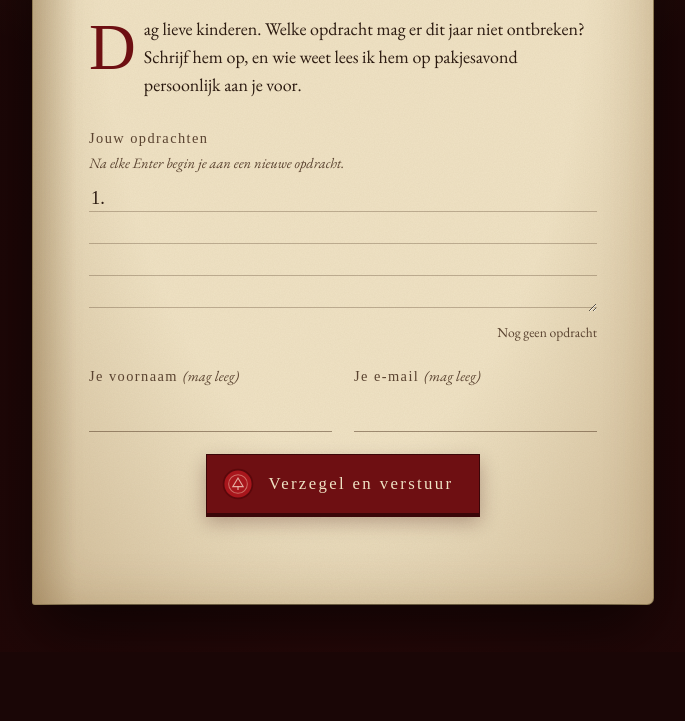
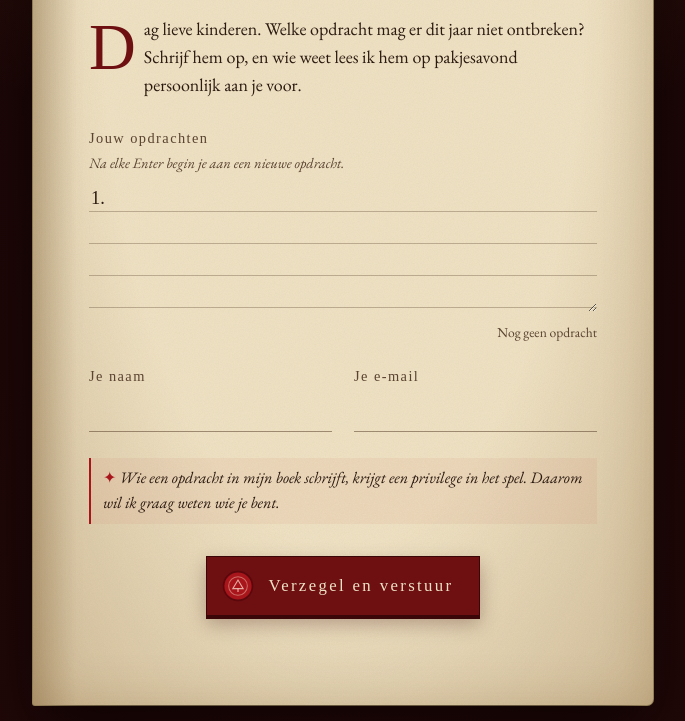
Before and after one commit to spacerund/sinterklaasspel, a plain HTML site: page index.html in a window 1280 px wide. Shown: the part 511-1232 px from the top of the page, without its empty margins (297-982 px from the left). Before the commit the page ends 1163 px from the top, so only its background shows below. Drawn offline with nearby package versions, Linux system fonts and the light colour scheme; a web font is replaced by a local one.

Commit message:
Teaser: naam en e-mail verplicht, met notitie over een privilege in het spel
Co-Authored-By: Claude Opus 5.5 <noreply@anthropic.com>

```diff
--- a/index.html
+++ b/index.html
@@ -89,6 +89,8 @@
   textarea:focus { background-image: repeating-linear-gradient(transparent 0 31px, rgba(110,15,18,.45) 31px 32px); }
   .teller { text-align: right; font-size: .85rem; color: var(--inkt-zacht); margin-top: 2px; }
   .hint { font-style: italic; color: var(--inkt-zacht); font-size: .9rem; margin: -2px 0 6px; }
+  .notitie { font-style: italic; font-size: 1rem; margin: 4px 0 10px; padding: 8px 12px; border-left: 2px solid #a8161c; background: rgba(168,22,28,.05); }
+  .notitie .ster { color: #a8161c; font-style: normal; }
   .keuzes { display: flex; flex-wrap: wrap; gap: 8px 20px; }
   .keuzes label { font-family: "EB Garamond", serif; letter-spacing: 0; font-size: 1.05rem; color: var(--inkt); display: flex; align-items: center; gap: 8px; margin: 0; cursor: pointer; }
   input[type=radio], input[type=checkbox] { accent-color: var(--leer); width: 18px; height: 18px; margin: 0; }
@@ -200,14 +202,16 @@
 
         <div class="twee">
           <div>
-            <label for="naam">Je voornaam <span class="optioneel">(mag leeg)</span></label>
-            <input type="text" id="naam" name="naam" maxlength="40" autocomplete="given-name">
+            <label for="naam">Je naam</label>
+            <input type="text" id="naam" name="naam" maxlength="40" autocomplete="name" required>
           </div>
           <div>
-            <label for="email">Je e-mail <span class="optioneel">(mag leeg)</span></label>
-            <input type="email" id="email" name="email" maxlength="120" autocomplete="email" inputmode="email">
+            <label for="email">Je e-mail</label>
+            <input type="email" id="email" name="email" maxlength="120" autocomplete="email" inputmode="email" required>
           </div>
         </div>
+
+        <p class="notitie" id="privilege"><span class="ster" aria-hidden="true">&#10022;</span> Wie een opdracht in mijn boek schrijft, krijgt een privilege in het spel. Daarom wil ik graag weten wie je bent.</p>
 
         <label class="vink" id="vink-rij" hidden><input type="checkbox" id="bericht" name="bericht"> Laat me weten als mijn opdracht in het spel komt. Mijn e-mail wordt daarna weer uit het boek gehaald.</label>
 
@@ -313,7 +317,9 @@
     const opdrachten = lijst();
     if (!opdrachten.length || opdrachten.some(o => o.length < 6)) { fout.textContent = opdrachten.length ? 'Schrijf elke opdracht iets uitgebreider op.' : 'Schrijf eerst een opdracht op.'; opdracht.focus(); return; }
     const mail = email.value.trim();
-    if (mail && !/^[^\s@]+@[^\s@]+\.[^\s@]+$/.test(mail)) { fout.textContent = 'Dat e-mailadres klopt nog niet helemaal.'; email.focus(); return; }
+    if (!f.naam.value.trim()) { fout.textContent = 'Vul je naam in, dan weet ik wie het privilege krijgt.'; f.naam.focus(); return; }
+    if (!mail) { fout.textContent = 'Vul je e-mail in.'; email.focus(); return; }
+    if (!/^[^\s@]+@[^\s@]+\.[^\s@]+$/.test(mail)) { fout.textContent = 'Dat e-mailadres klopt nog niet helemaal.'; email.focus(); return; }
     const data = {
       opdrachten,
       naam: f.naam.value.trim(),
```
